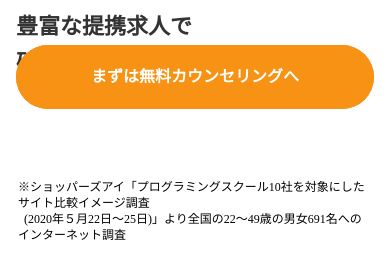
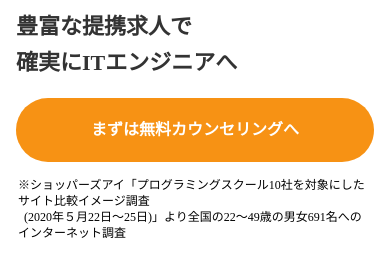
Before and after one commit to nucomaru/-HTML-CSS, a plain HTML site: page index.html in a window 390 px wide. Shown: the part 373-652 px from the top of the page. Drawn offline with Linux system fonts and the light colour scheme.

Commit message:
レスポンシブ対応（中央ボタン位置、注釈の位置）修正

```diff
--- a/index.html
+++ b/index.html
@@ -92,10 +92,6 @@
     <a href="https://camp.potepan.com/contact">まずは無料カウンセリングへ
     </a></span>
 
-  <span class="main-button">
-    <a href="https://camp.potepan.com/contact">まずは無料カウンセリングへ
-    </a></span>
-
   <span class="sub-text">
     ※ショッパーズアイ「プログラミングスクール10社を対象にしたサイト比較イメージ調査
     <br>&nbsp; (2020年５月22日～25日)」より全国の22～49歳の男女691名へのインターネット調査
--- a/style.css
+++ b/style.css
@@ -6,7 +6,6 @@ body{
 
 .header {
   position:relative;
-  font-family:'Arial';
   top: 0px;
   left:0px;
   right:0px;
@@ -273,17 +272,20 @@ body{
   line-height:1.65;
 }
 .main-button{
+ position:static;
  display:flex;
+ justify-content: center;
  margin:0 auto;
  width:100% !important;
+ top:auto;
  left:auto;/*PC版での指示が適用されないように*/
- margin-top:-75px;
+ margin:0 auto;
+ margin-top:22px;
 }
 .main-button a{
   display:flex;
   align-items: center;/*文字を真ん中に*/
   justify-content: center;/*文字を真ん中に*/
-  margin:0 auto;/*ボタン中央揃え*/
   background-color: #F79214;
   color: white;
   border-radius: 9999px;/*長円形*/
@@ -304,10 +306,12 @@ position: static !important;
 left: 0 !important;
 display: block;
 width: 100%;
-margin: 103px 0 0 0;
+margin: 15px 0 0 0;
 padding: 0 18px;
 box-sizing: border-box;
 text-align:left;
 font-size:12px;
 line-height: 16px;
  }
+
+}
```
